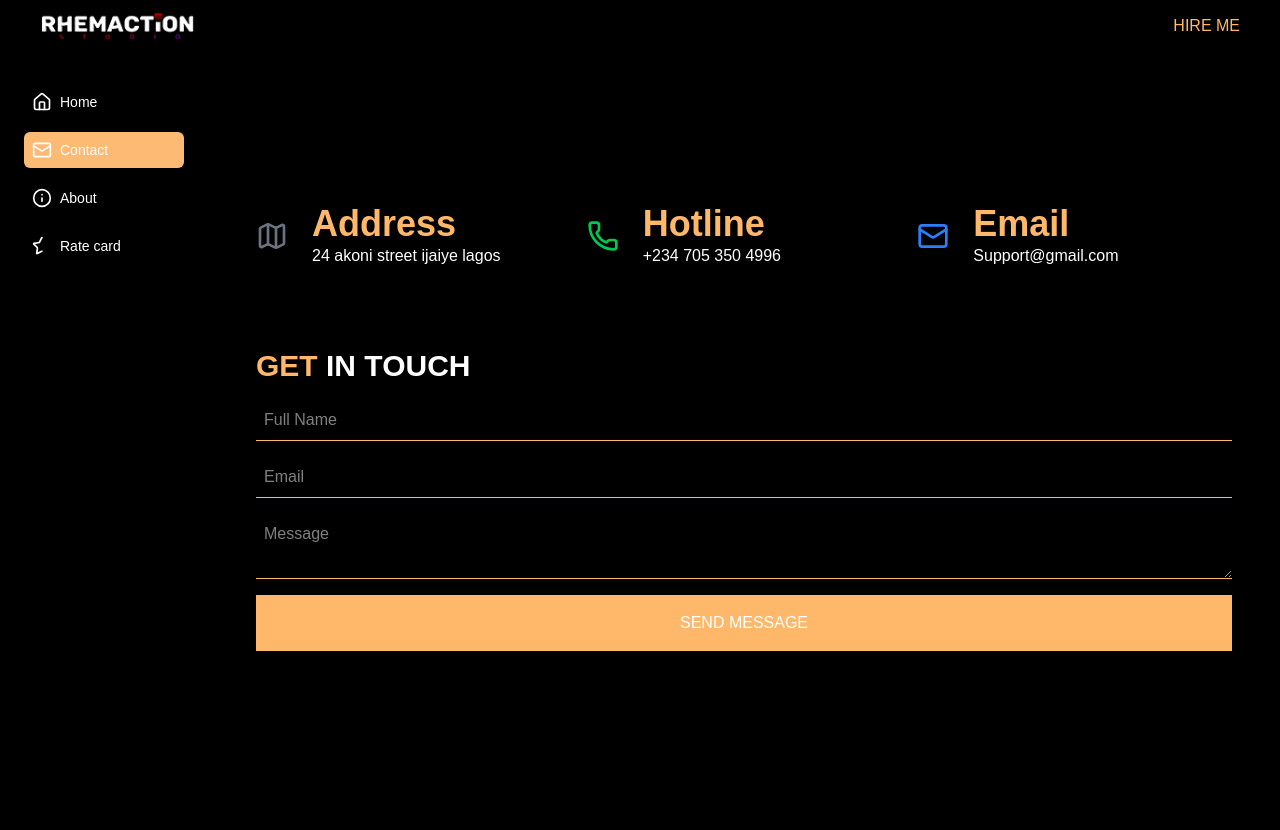
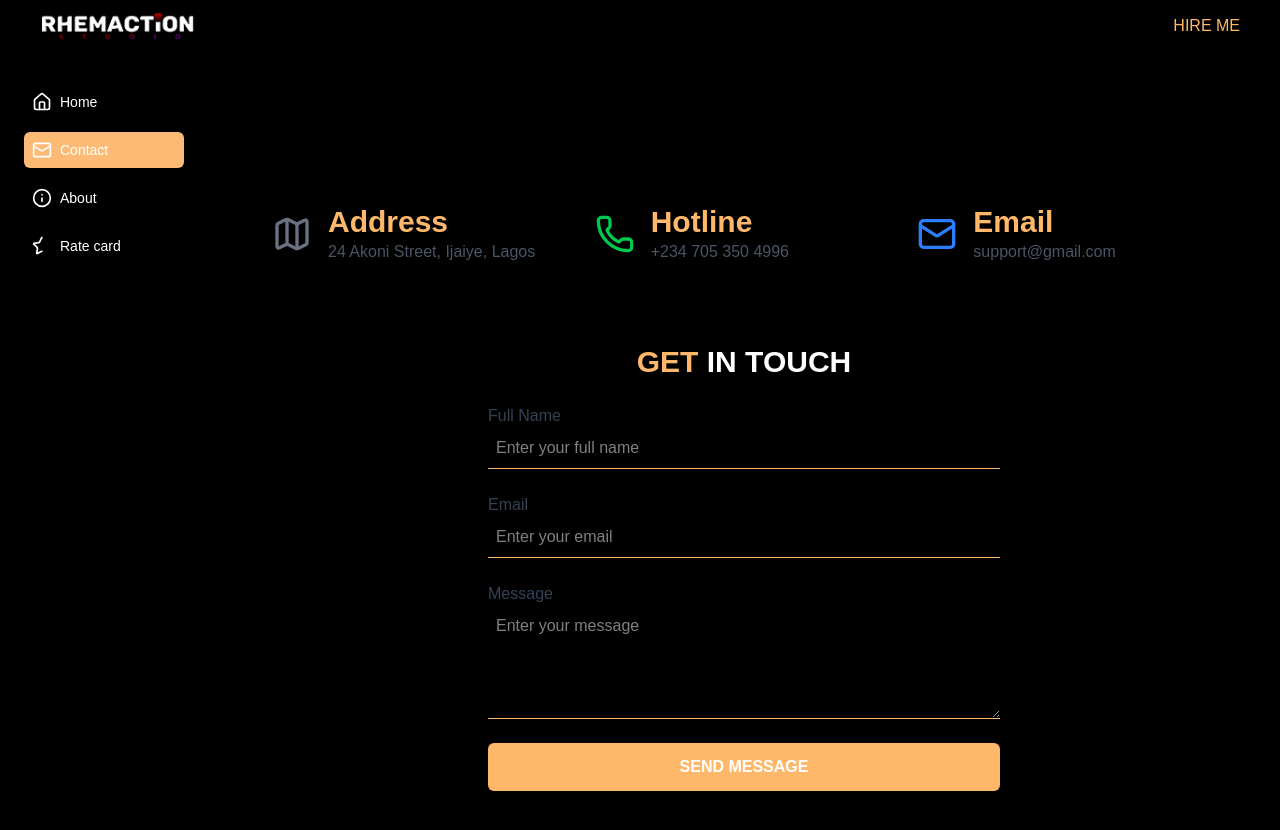
Before and after one commit to Akinyemi-Ayomide/Rhemation2, a React (Vite) app in the folder frontend/: page /contact in a window 1280 px wide. Shown: the top 830 px of the page. Built offline with nearby package versions, Linux system fonts and the light colour scheme.

Commit message:
loader error fix

```diff
--- a/frontend/src/Screens/ContactScreen.tsx
+++ b/frontend/src/Screens/ContactScreen.tsx
@@ -1,68 +1,81 @@
 import { Map, Phone, Mail } from 'lucide-react';
+
 const ContactScreen = () => {
   return (
+    <div className="container mx-auto px-4">
+      <div className="grid mt-20 md:grid-cols-3 gap-6">
+        <div className="flex items-center gap-4">
+          <Map className="w-6 h-6 md:w-10 md:h-10 text-gray-500" />
           <div>
-      <div className="grid mt-20 md:grid-cols-3 gap-4">
-        <div className="flex items-center gap-2">
-          <div className="mr-4">
-            <Map className="w-4 h-4 md:w-8 md:h-8 text-gray-500" />
-          </div>
-          <div>
-            <h1 className="text-2xl md:text-4xl font-bold text-orange-300">
+            <h2 className="text-xl md:text-3xl font-bold text-orange-300">
               Address
-            </h1>
-            <p>24 akoni street ijaiye lagos</p>
+            </h2>
+            <p className="text-gray-600">24 Akoni Street, Ijaiye, Lagos</p>
           </div>
         </div>
-        <div className="flex items-center gap-2">
-          <div className="mr-4">
-            <Phone className="w-4 h-4 md:w-8 md:h-8 text-green-500" />
-          </div>
+        <div className="flex items-center gap-4">
+          <Phone className="w-6 h-6 md:w-10 md:h-10 text-green-500" />
           <div>
-            <h1 className="text-2xl md:text-4xl font-bold text-orange-300">
+            <h2 className="text-xl md:text-3xl font-bold text-orange-300">
               Hotline
-            </h1>
-            <p>+234 705 350 4996</p>
+            </h2>
+            <p className="text-gray-600">+234 705 350 4996</p>
           </div>
         </div>
-        <div className="flex items-center gap-2">
-          <div className="mr-4">
-            <Mail className="w-4 h-4 md:w-8 md:h-8 text-blue-500" />
-          </div>
+        <div className="flex items-center gap-4">
+          <Mail className="w-6 h-6 md:w-10 md:h-10 text-blue-500" />
           <div>
-            <h1 className="text-2xl md:text-4xl font-bold text-orange-300">
+            <h2 className="text-xl md:text-3xl font-bold text-orange-300">
               Email
-            </h1>
-            <p>Support@gmail.com</p>
+            </h2>
+            <p className="text-gray-600">support@gmail.com</p>
           </div>
         </div>
       </div>
-      {/*form*/}
-      <div>
-        <div className="gap-4 flex flex-col mt-20">
-          <h1 className="text-3xl font-bold">
+
+      {/* Contact Form */}
+      <div className="mt-20 max-w-lg mx-auto">
+        <h1 className="text-3xl font-bold text-center">
           <span className="text-orange-300">GET</span> IN TOUCH
         </h1>
+        <form className="flex flex-col gap-6 mt-6">
+          <label className="flex flex-col">
+            <span className="text-gray-700">Full Name</span>
             <input
-            className="w-full border-b border-b-orange-300 outline-none py-2 px-2"
+              className="w-full border-b border-orange-300 outline-none py-2 px-2"
               type="text"
-            placeholder="Full Name"
+              name="fullName"
+              placeholder="Enter your full name"
+              required
             />
+          </label>
+          <label className="flex flex-col">
+            <span className="text-gray-700">Email</span>
             <input
-            className="w-full border-b border-b-orange-300 outline-none py-2 px-2"
-            type="text"
-            placeholder="Email"
+              className="w-full border-b border-orange-300 outline-none py-2 px-2"
+              type="email"
+              name="email"
+              placeholder="Enter your email"
+              required
             />
+          </label>
+          <label className="flex flex-col">
+            <span className="text-gray-700">Message</span>
             <textarea
-            className="w-full border-b border-b-orange-300 outline-none py-2 px-2"
-            name=""
-            placeholder="Message"
-            id=""
+              className="w-full border-b border-orange-300 outline-none py-2 px-2"
+              name="message"
+              placeholder="Enter your message"
+              rows={4}
+              required
             ></textarea>
-          <button className="w-full bg-orange-300 py-4 hover:bg-orange-400 ease-in-out transition">
+          </label>
+          <button
+            type="submit"
+            className="w-full bg-orange-300 py-3 text-white font-semibold rounded-md hover:bg-orange-400 transition duration-200"
+          >
             SEND MESSAGE
           </button>
-        </div>
+        </form>
       </div>
     </div>
   );
--- a/frontend/src/Screens/HomeScreen.tsx
+++ b/frontend/src/Screens/HomeScreen.tsx
@@ -1,30 +1,31 @@
 import React, { Suspense, lazy, useEffect, useState } from 'react';
-import dataStore from '../Store/dataStore'; // Import Zustand store
+import useDataStore from '../Store/dataStore'; // Ensure the import matches your store name
 import HomeScreenSkeleton from '../LazyLoad/HomeScreenSkeleton';
+import Loader from '../components/Loader';
 
-import Loader from '../components/Loader';
 const Player = lazy(() => import('../components/Player'));
 
 const HomeScreen: React.FC = () => {
-  const data = dataStore((state) => state.data);
-  const [loading, setLoading] = useState(true); // Access global data from Zustand store
+  const data = useDataStore((state) => state.data); // Ensure Zustand store is called properly
+  const [loading, setLoading] = useState<boolean>(true);
+
   useEffect(() => {
-    if (data && data.length > 0) {
-      setTimeout(() => setLoading(false), 3000); // Add a delay to prevent flickering
+    if (data?.length > 0) {
+      setTimeout(() => setLoading(false), 3000);
     }
   }, [data]);
 
   if (loading) {
     return <Loader />;
   }
+
   return (
     <div>
       {/* Display video players in a grid */}
       <div className="grid lg:grid-cols-2 md:grid-cols-2 gap-4">
-        {data.map((item) => (
-          <Suspense fallback={<HomeScreenSkeleton />}>
+        {data?.map((item) => (
+          <Suspense key={item.id} fallback={<HomeScreenSkeleton />}>
             <Player
-              key={item.id}
               id={item.id}
               link={item.link}
               name={item.name}
--- a/frontend/src/Screens/HomeScreenDetails.tsx
+++ b/frontend/src/Screens/HomeScreenDetails.tsx
@@ -1,188 +1,95 @@
-import { useParams } from 'react-router-dom';
+import { useParams, Link } from 'react-router-dom';
+import React, { Suspense } from 'react';
 import dataStore from '../Store/dataStore';
 
-import { Link } from 'react-router-dom';
-
-import React from 'react';
-
-import { Suspense } from 'react';
 const PlayerDetails = React.lazy(() => import('../components/PlayerDetails'));
 const SidebarDetails = React.lazy(() => import('../components/SidebarDetails'));
 import Screen from '../LazyLoad/Screen';
 import SideDetailsSkeleton from '../LazyLoad/SideDetailsSkeleton';
 
-import Loader from '../components/Loader';
-// import profile_icon from '../assets/profile_icon.png';
-
 const HomeScreenDetails = () => {
   const { id } = useParams();
   const data = dataStore((state) => state.data);
 
+  if (!data || data.length === 0) {
+    return <div>Loading...</div>; // Fallback when data is not yet available
+  }
+
   const item = data.find((item) => item.id === Number(id || ''));
 
   if (!item) {
-    return <div>Item not found</div>;
+    return <div className="text-center text-red-500">Item not found</div>;
   }
+
+  const comments = [
+    { user: item.user1, comment: item.comment1 },
+    { user: item.user2, comment: item.comment2 },
+    { user: item.user3, comment: item.comment3 },
+    { user: item.user4, comment: item.comment4 },
+    { user: item.user5, comment: item.comment5 },
+    { user: item.user6, comment: item.comment6 },
+    { user: item.user7, comment: item.comment7 },
+  ].filter((comment) => comment.user && comment.comment);
 
   return (
     <div className="md:p-4 grid lg:grid-cols-12 md:grid-cols-12 gap-4 md:max-w-[70%] justify-center mx-auto mt-10">
+      {/* Main Player Section */}
       <div className="col-span-9">
         <Suspense fallback={<Screen />}>
-          {' '}
           <PlayerDetails item={item} />
         </Suspense>
-        <div className="mt-20 hidden">
-          <h1>comment</h1>
+
+        {/* Comments Section */}
+        <div className="mt-20">
+          <h2 className="text-xl font-bold">Comments</h2>
           <input
             type="text"
-            placeholder="Add comment..."
-            className="w-full py-2 px-4 bg-gray-400 outline-none rounded-2xl mt-2"
+            placeholder="Add a comment..."
+            className="w-full py-2 px-4 bg-gray-200 outline-none rounded-2xl mt-2"
           />
+          {comments.length > 0 ? (
+            comments.map(({ user, comment }, index) => (
+              <div key={index} className="mt-4 flex flex-row items-center">
+                <div className="ml-2">
+                  <h3 className="text-orange-300">@{user}</h3>
+                  <p className="text-gray-600">{comment}</p>
                 </div>
-        <div className="mt-10">
-          <div className="mt-2 flex flex-row item-center">
-            <div>
-              {/* <img
-                src={profile_icon}
-                className="bg-gray-500 rounded-full w-3"
-                m-2
-                alt="profile"
-              /> */}
               </div>
-            <div>
-              {' '}
-              <h1 className="text-orange-300">@{item.user1}</h1>
-              <p>{item.comment1}</p>
-            </div>
+            ))
+          ) : (
+            <p className="text-gray-500 mt-2">No comments yet.</p>
+          )}
         </div>
       </div>
 
-        <div className="">
-          <div className="mt-2 flex flex-row item-center">
-            <div>
-              {/* <img
-                src={profile_icon}
-                className="bg-gray-500 rounded-full w-3"
-                m-2
-                alt="profile"
-              /> */}
-            </div>
-            <div>
-              {' '}
-              <h1 className="text-orange-300">@{item.user2}</h1>
-              <p>{item.comment2}</p>
-            </div>
-          </div>
-        </div>
-        <div className="">
-          <div className="mt-2 flex flex-row item-center">
-            <div>
-              {/* <img
-                src={profile_icon}
-                className="bg-gray-500 rounded-full w-3"
-                m-2
-                alt="profile"
-              /> */}
-            </div>
-            <div>
-              {' '}
-              <h1 className="text-orange-300">@{item.user3}</h1>
-              <p>{item.comment3}</p>
-            </div>
-          </div>
-        </div>
-        <div className="">
-          <div className="mt-2 flex flex-row item-center">
-            <div>
-              {/* <img
-                src={profile_icon}
-                className="bg-gray-500 rounded-full w-3"
-                m-2
-                alt="profile"
-              /> */}
-            </div>
-            <div>
-              {' '}
-              <h1 className="text-orange-300">@{item.user4}</h1>
-              <p>{item.comment4}</p>
-            </div>
-          </div>
-        </div>
-        <div className="">
-          <div className="mt-2 flex flex-row item-center">
-            <div>
-              {/* <img
-                src={profile_icon}
-                className="bg-gray-500 rounded-full w-3"
-                m-2
-                alt="profile"
-              /> */}
-            </div>
-            <div>
-              {' '}
-              <h1 className="text-orange-300">@{item.user5}</h1>
-              <p>{item.comment5}</p>
-            </div>
-          </div>
-        </div>
-        <div className="">
-          <div className="mt-2 flex flex-row item-center">
-            <div>
-              {/* <img
-                src={profile_icon}
-                className="bg-gray-500 rounded-full w-3"
-                m-2
-                alt="profile"
-              /> */}
-            </div>
-            <div>
-              {' '}
-              <h1 className="text-orange-300">@{item.user6}</h1>
-              <p>{item.comment6}</p>
-            </div>
-          </div>
-        </div>
-        <div className="">
-          <div className="mt-2 flex flex-row item-center">
-            <div>
-              {/* <img
-                src={profile_icon}
-                className="bg-gray-500 rounded-full w-3"
-                m-2
-                alt="profile"
-              /> */}
-            </div>
-            <div>
-              {' '}
-              <h1 className="text-orange-300">@{item.user7}</h1>
-              <p>{item.comment7}</p>
-            </div>
-          </div>
-        </div>
-      </div>
+      {/* Sidebar for Related Videos */}
       <div className="col-span-3 hidden lg:block md:block">
-        {/* sidebar */}
+        <Suspense fallback={<SideDetailsSkeleton />}>
           {data.map((item) => (
-          <Link to={`/details/${item.id}`} key={item.id}>
-            <div className="gap-2 mt-2">
-              <Suspense fallback={<SideDetailsSkeleton />}>
+            <Link
+              to={`/details/${item.id}`}
+              key={item.id}
+              className="block mt-2"
+            >
               <SidebarDetails item={item} />
+            </Link>
+          ))}
         </Suspense>
       </div>
+
+      {/* Mobile Sidebar Below Comments */}
+      <div className="lg:hidden md:hidden mt-10">
+        <Suspense fallback={<SideDetailsSkeleton />}>
+          {data.map((item) => (
+            <Link
+              to={`/details/${item.id}`}
+              key={item.id}
+              className="block mt-2"
+            >
+              <SidebarDetails item={item} />
             </Link>
           ))}
-      </div>
-      <div className=" lg:hidden md:hidden">
-        {/* under the comment */}
-        {data.map((item) => (
-          <Link to={`/details/${item.id}`} key={item.id}>
-            <div className="gap-2 mt-2">
-              <Suspense fallback={<SideDetailsSkeleton />}>
-                <SidebarDetails item={item} />
         </Suspense>
-            </div>
-          </Link>
-        ))}
       </div>
     </div>
   );
--- a/frontend/src/components/Player.tsx
+++ b/frontend/src/components/Player.tsx
@@ -12,14 +12,19 @@ interface PlayerProps {
 
 const Player: React.FC<PlayerProps> = ({ id, link, name, title, position }) => {
   return (
-    <Link to={`/details/${id}`}>
-      <div className="rounded-lg overflow-hidden">
-       <div> <ReactPlayer url={link} controls width="100%" className="rounded-lg" /></div>
-       <div> <h2 className="mt-2 text-xl font-bold">{title}</h2>
-        <div className="flex justify-between items-center mt-2">
-          <p className="text-orange-300 text-xs">{position}</p>
-          <p className=" text-xs">{name}</p>
-        </div></div>
+    <Link to={`/details/${id}`} className="block">
+      <div className="rounded-lg overflow-hidden shadow-lg transition-transform transform hover:scale-105">
+        {/* Video Player */}
+        <ReactPlayer url={link} controls width="100%" className="rounded-lg" />
+
+        {/* Text Content */}
+        <div className="p-4">
+          <h2 className="mt-2 text-xl font-bold">{title}</h2>
+          <div className="flex justify-between items-center mt-2 text-xs">
+            <p className="text-orange-300">{position}</p>
+            <p>{name}</p>
+          </div>
+        </div>
       </div>
     </Link>
   );
```
Lines whose indentation alone changed are shown as unchanged.
